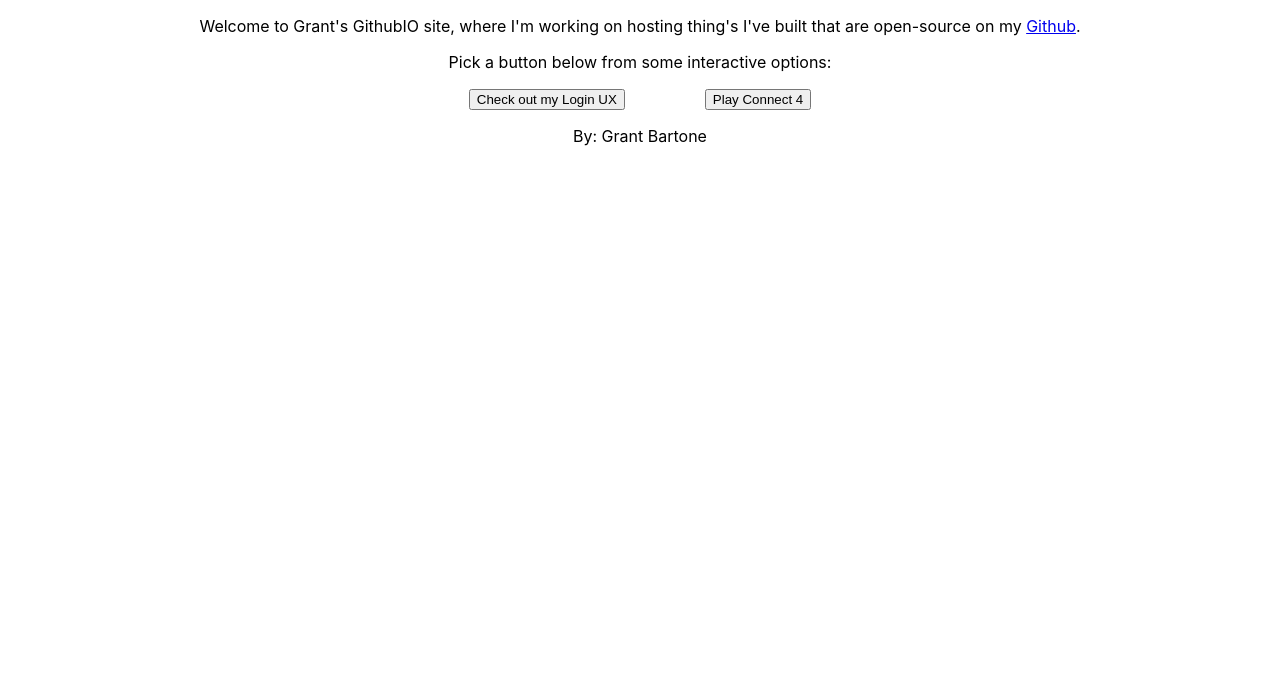
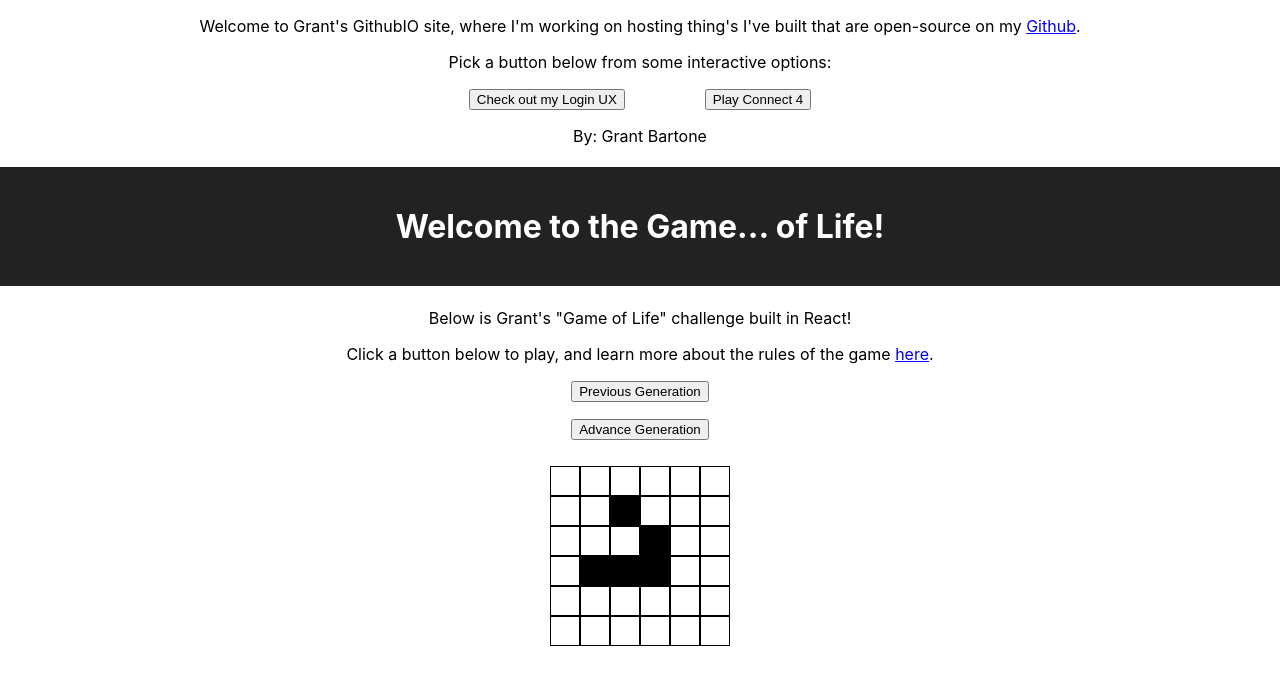
Before and after one commit to grantbartone/hello-world, a React (Create React App) app: page / in a window 1280 px wide. Shown: the top 684 px of the page. Built offline with nearby package versions, Linux system fonts and the light colour scheme.

Commit message:
adds GameOfLife component to homepage

```diff
--- a/package.json
+++ b/package.json
@@ -5,11 +5,13 @@
 	"homepage": "https://grantbartone.github.io",
 	"dependencies": {
 		"@babel/runtime": "^7.6.3",
+		"@types/react": "^16.9.50",
 		"gh-pages": "^2.1.1",
 		"react": "^16.10.2",
 		"react-dom": "^16.10.2",
 		"react-ga": "^2.7.0",
-		"react-scripts": "3.2.0"
+		"react-scripts": "^3.4.3",
+		"typescript": "^4.0.3"
 	},
 	"scripts": {
 		"predeploy": "npm run build",
--- a/src/App.js
+++ b/src/App.js
@@ -3,6 +3,7 @@ import ReactGA from 'react-ga';
 import './App.css';
 import ConnectN from './connectN';
 import ExpensesApp from './ExpensesApp';
+import GameOfLife from './GameOfLife'
 
 const APP_STATES = {
 	'WELCOME': 'welcome',
@@ -50,6 +51,7 @@ function App() {
 		<div className="App">
 			{renderCurrentState()}
 			<div className="welcome">By: Grant Bartone</div>
+			<GameOfLife />
 		</div>
 	);
 }
--- /dev/null
+++ b/src/GameOfLife/index.tsx
@@ -0,0 +1,96 @@
+import React, { useState } from 'react';
+import './styles.css';
+
+import { GLIDER } from "./patterns";
+
+export default function GameOfLife() {
+  const [ board, setBoard ] = useState(GLIDER);
+  const [ pastBoards, setPastBoards ] = useState([board]);
+  const [ count, setCount ] = useState(0);
+
+  const advanceGeneration = (start: boolean[][]) => {
+    const nextCount = count + 1;
+    if (nextCount === pastBoards.length) {
+      const nextBoard = advance(board);
+      setBoard(nextBoard);
+      setPastBoards([...pastBoards, nextBoard]);
+    } else {
+      setBoard(pastBoards[nextCount]);
+    }
+    setCount(count + 1);
+  }
+
+  const previousGeneration = () => {
+    const lastCount = count - 1 > 0 ? count - 1 : 0
+    setCount(lastCount)
+    setBoard(pastBoards[lastCount])
+  }
+
+  const renderBoard = () => {
+    return (
+      <div>
+        {board.map((row, i) => (
+          <div className="row" key={`${i}`}>
+            {row.map((cell, j) => (
+              <div className={`item ${cell ? 'item--alive' : ''}`} key={`${j}`} />
+            ))}
+          </div>
+        ))}
+      </div>
+    );
+  };
+
+  return (
+    <div className="container">
+      <h1>Welcome to the Game... of Life!</h1>
+      <div className="intro">
+        <p>
+          Below is Grant's "Game of Life" challenge built in React!
+        </p>
+        <p>
+          Click a button below to play, and learn more about the rules of the game <a href="https://en.wikipedia.org/wiki/Conway%27s_Game_of_Life" target="_blank" rel="noopener noreferrer">here</a>.
+        </p>
+        <p>
+          <button onClick={previousGeneration}>
+            Previous Generation
+          </button>
+        </p>
+        <p>
+          <button onClick={() => advanceGeneration(board)}>
+            Advance Generation
+          </button>
+        </p>
+      </div>
+
+      <div>{renderBoard()}</div>
+    </div>
+  );
+}
+
+export const advance = (start: boolean[][]) => {
+  const numLiveNeighbors = (x: number, y: number) => {
+    const isAlive = (x: number, y: number) => start[x][y] ? 1 : 0;
+    const xLen = start.length, yLen = start[0].length;
+
+    let count = 0;
+    for (const [offsetX, offsetY] of [ [-1,-1],[-1,0],[-1,1],[0,-1],[0,1],[1,-1],[1,0],[1,1] ]) {
+      count += isAlive((xLen + x + offsetX) % xLen, (yLen + y + offsetY) % yLen);
+    }
+    return count;
+  }
+
+  const end = [];
+  for (let i = 0; i < start.length; i += 1) {
+    const row = [];
+    for (let j = 0; j < start[0].length; j += 1) {
+      const liveNeighbors = numLiveNeighbors(i, j);
+      if (start[i][j]) { // Alive
+        row.push([2,3].includes(liveNeighbors));
+      } else {
+        row.push(liveNeighbors === 3);
+      }
+    }
+    end.push(row);
+  }
+  return end;
+}
--- /dev/null
+++ b/src/GameOfLife/patterns.tsx
@@ -0,0 +1,20 @@
+const _ = false;
+const O = true;
+
+export const TOAD:boolean[][] = [
+  [_, _, _, _, _, _],
+  [_, _, _, O, _, _],
+  [_, O, _, _, O, _],
+  [_, O, _, _, O, _],
+  [_, _, O, _, _, _],
+  [_, _, _, _, _, _],
+];
+
+export const GLIDER:boolean[][] = [
+  [_, _, _, _, _, _],
+  [_, _, O, _, _, _],
+  [_, _, _, O, _, _],
+  [_, O, O, O, _, _],
+  [_, _, _, _, _, _],
+  [_, _, _, _, _, _],
+];
--- /dev/null
+++ b/src/GameOfLife/styles.css
@@ -0,0 +1,30 @@
+.container {
+  text-align: center;
+}
+
+h1 {
+  background-color: #222;
+  padding: 40px;
+  color: white;
+}
+
+.intro {
+  margin: auto;
+  width: 50%;
+  padding-bottom: 10px;
+}
+
+.row {
+  height: 30px;
+}
+
+.item {
+  display: inline-block;
+  border: 1px solid black;
+  height: 30px;
+  width: 30px;
+}
+
+.item--alive {
+  background-color: black;
+}
--- /dev/null
+++ b/src/react-app-env.d.ts
@@ -0,0 +1 @@
+/// <reference types="react-scripts" />
```
Also changed, not shown: tsconfig.json (added, +25 -0 lines), 1 other file (tests, documents, lock files or other folders).
